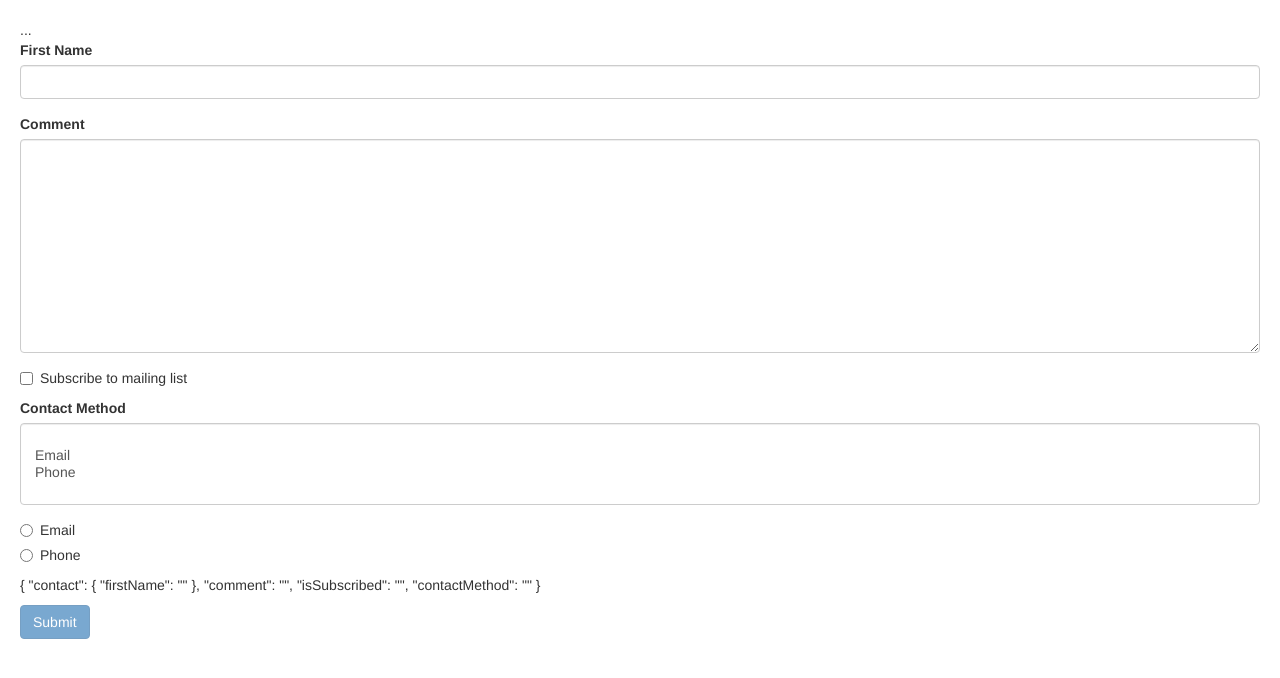
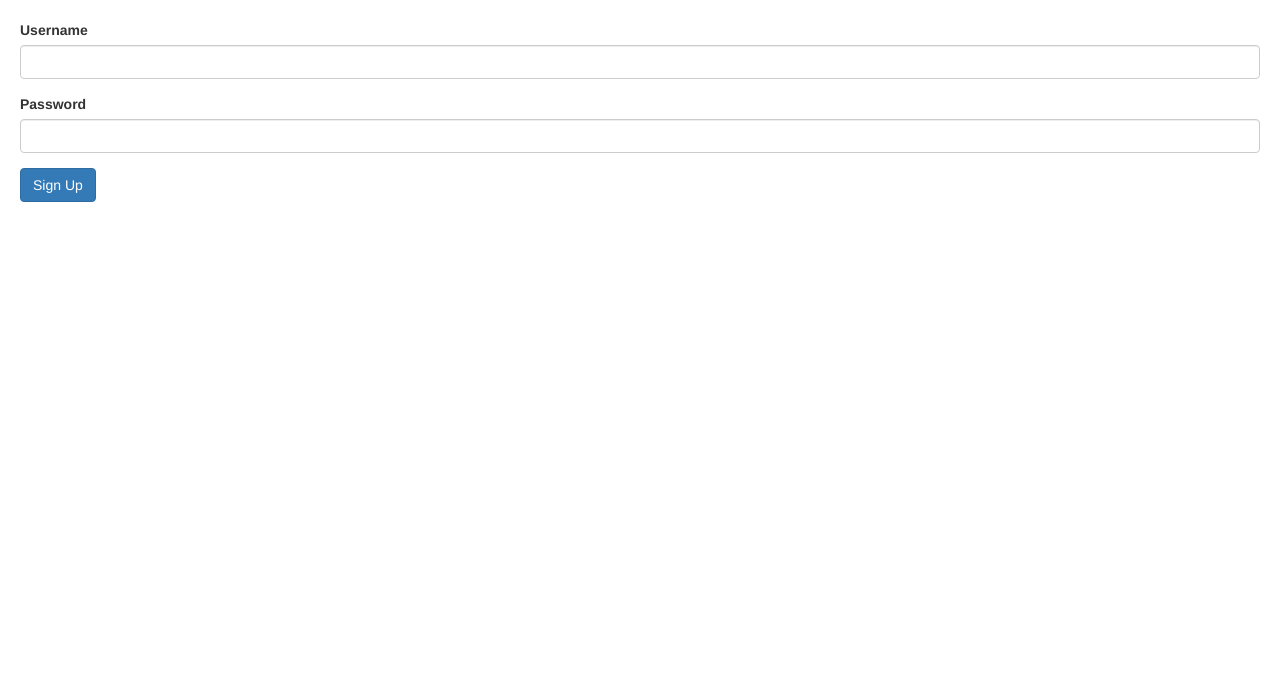
Before and after one commit to journeyman32/vigilant-bassoon, an Angular app: page / in a window 1280 px wide. Shown: the top 678 px of the page. Built offline with nearby package versions, Linux system fonts and the light colour scheme.

Commit message:
redactive bootstrap form

```diff
--- a/src/app/app.component.html
+++ b/src/app/app.component.html
@@ -1,2 +1,2 @@
 
-    <contact-form></contact-form>
+<signup-form></signup-form>
--- a/src/app/app.module.ts
+++ b/src/app/app.module.ts
@@ -13,6 +13,7 @@
 import { PanelComponent } from './panel/panel.component';
 import { InputFormatDirective } from './input-format.directive';
 import { ContactFormComponent } from './contact-form/contact-form.component';
+import { SignupFormComponent } from './signup-form/signup-form.component';
 
 @NgModule({
   declarations: [
@@ -21,9 +22,10 @@
     CourseComponent,
     SummaryPipe,
     FavoriteComponent,
+    SignupFormComponent,
     PanelComponent,
     InputFormatDirective,
-    ContactFormComponent
+    ContactFormComponent,
   ],
   imports: [
     BrowserModule,
--- /dev/null
+++ b/src/app/signup-form/signup-form.component.html
@@ -0,0 +1,17 @@
+<form>
+    <div class="form-group">
+        <label for="username">Username</label>
+        <input
+            id="username"
+            type="text"
+            class="form-control">
+    </div>
+    <div class="form-group">
+        <label for="password">Password</label>
+        <input
+            id="password"
+            type="text"
+            class="form-control">
+    </div>
+    <button class="btn btn-primary" type="submit">Sign Up</button>
+</form>
```
Also changed, not shown: src/app/signup-form/signup-form.component.ts (added, +9 -0 lines), src/app/signup-form/signup-form.component.css (added), 1 other file (tests, documents, lock files or other folders).
